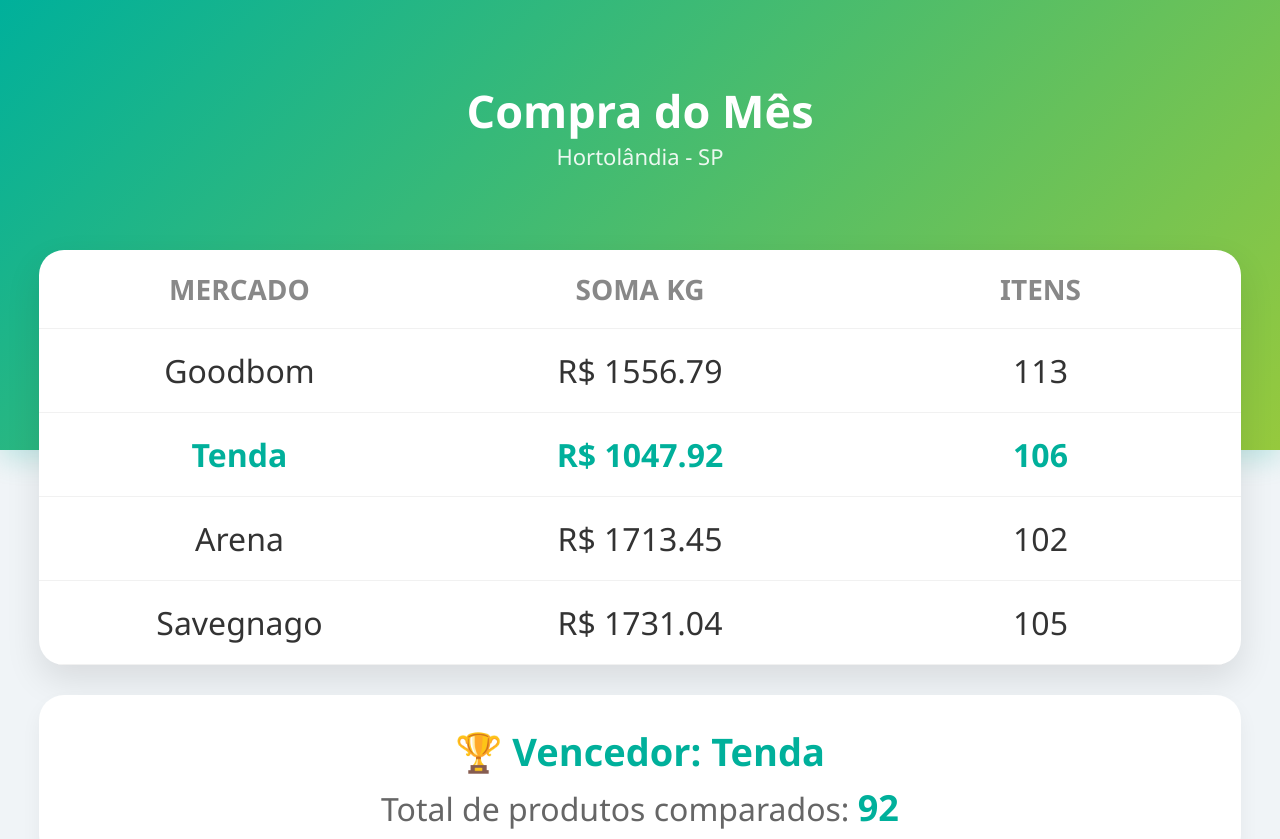
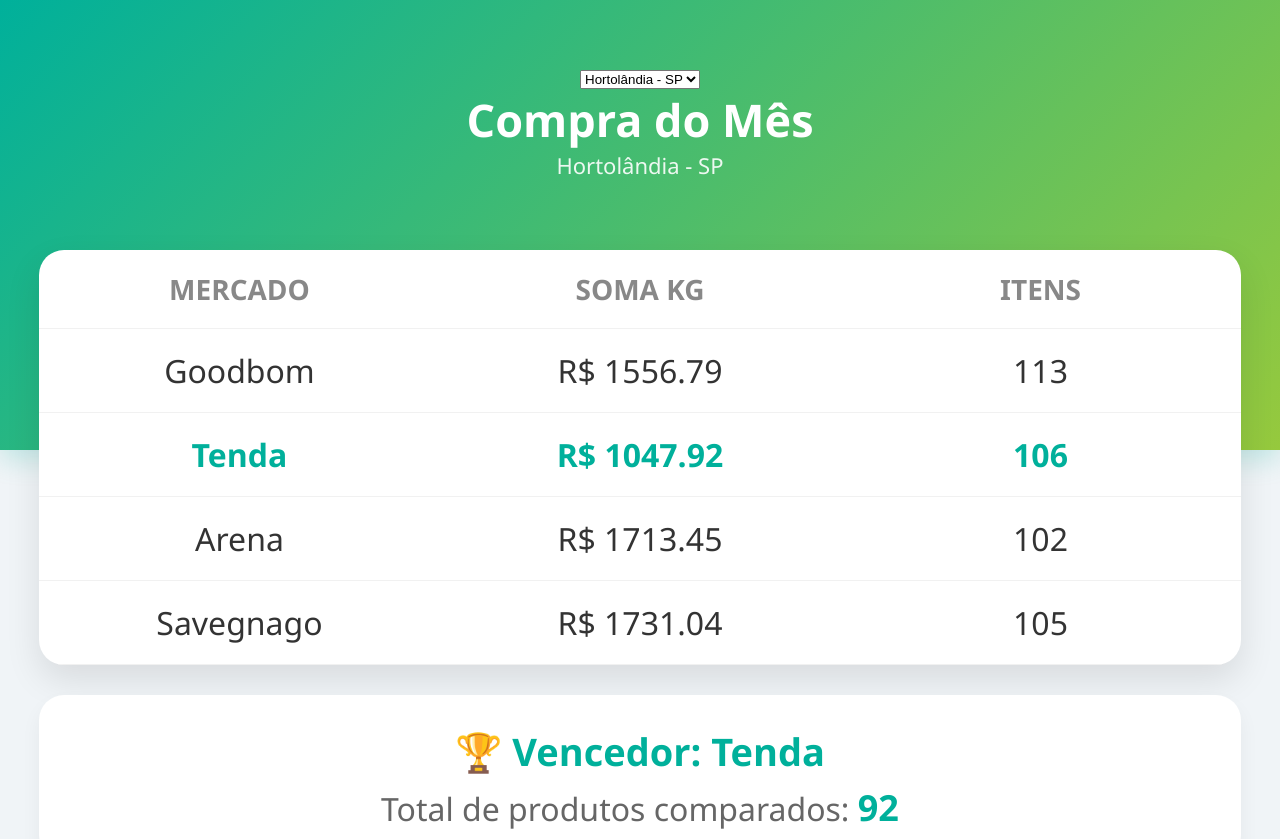
Before and after one commit to lucffernands07/compra-do-mes, a website: page docs/index.html in a window 1280 px wide. Shown: the top 839 px of the page. Drawn offline with Linux system fonts and the light colour scheme.

Commit message:
Update index.html

```diff
--- a/docs/index.html
+++ b/docs/index.html
@@ -2,19 +2,26 @@
 <html lang="pt-BR">
 <head>
   <meta charset="UTF-8">
-  <title>Comparação de Preços</title>
+  <meta name="viewport" content="width=device-width, initial-scale=1.0, maximum-scale=1.0, user-scalable=no">
+  <title>Compra do Mês - Comparador</title>
   <link rel="stylesheet" href="style.css?v=7.3">
   <link rel="manifest" href="manifest.json">
-  <meta name="theme-color" content="#007bff">
+  <meta name="theme-color" content="#2e7d32">
   <link rel="apple-touch-icon" href="icons/icon-192x192.png">
-
 </head>
 <body>
+
   <div class="header-app">
-  <h1>Compra do Mês</h1>
-  <p>Hortolândia - SP</p>
-</div>
-<div id="resultado"></di>
+    <select id="selectCidade" class="select-premium">
+      <option value="hortolandia">Hortolândia - SP</option>
+      <option value="campinas">Campinas - SP</option>
+    </select>
+
+    <h1>Compra do Mês</h1>
+    <p id="subtitulo-cidade">Hortolândia - SP</p>
+  </div>
+
+  <div id="resultado"></div>
 
   <script src="app.js?v=2.0"></script>
 </body>
```
